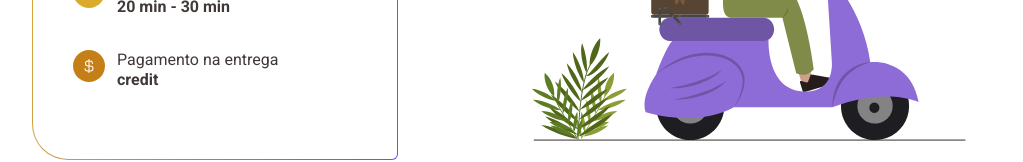
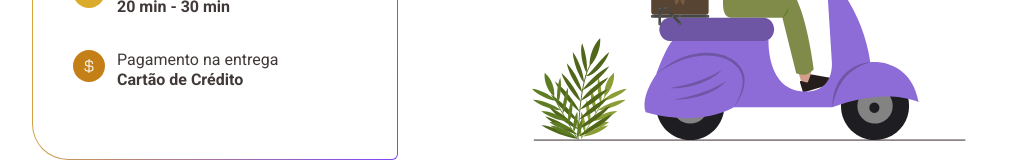
Before and after one commit to joaopedroaat/coffee-delivery, a React (Vite) app: page /success in a window 1280 px wide. Shown: the part 436-598 px from the top of the page, without its empty margins (128-1151 px from the left). Built offline with nearby package versions, Linux system fonts and the light colour scheme.

Commit message:
Added payment type message

```diff
--- a/src/pages/Success/index.tsx
+++ b/src/pages/Success/index.tsx
@@ -7,6 +7,12 @@ import {
 } from './styles'
 import { CheckoutContext } from '../../contexts/CheckoutContext'
 import { CurrencyDollar, MapPin, Timer } from '@phosphor-icons/react'
+
+enum PaymentEnum {
+  cash = 'Dinheiro',
+  credit = 'Cartão de Crédito',
+  debit = 'Cartão de Débito',
+}
 
 export function Success() {
   const { address, paymentType } = useContext(CheckoutContext)
@@ -53,7 +59,7 @@ export function Success() {
             <div>
               <p>Pagamento na entrega</p>
               <p>
-                <span>{paymentType}</span>
+                <span>{PaymentEnum[paymentType]}</span>
               </p>
             </div>
           </li>
```
